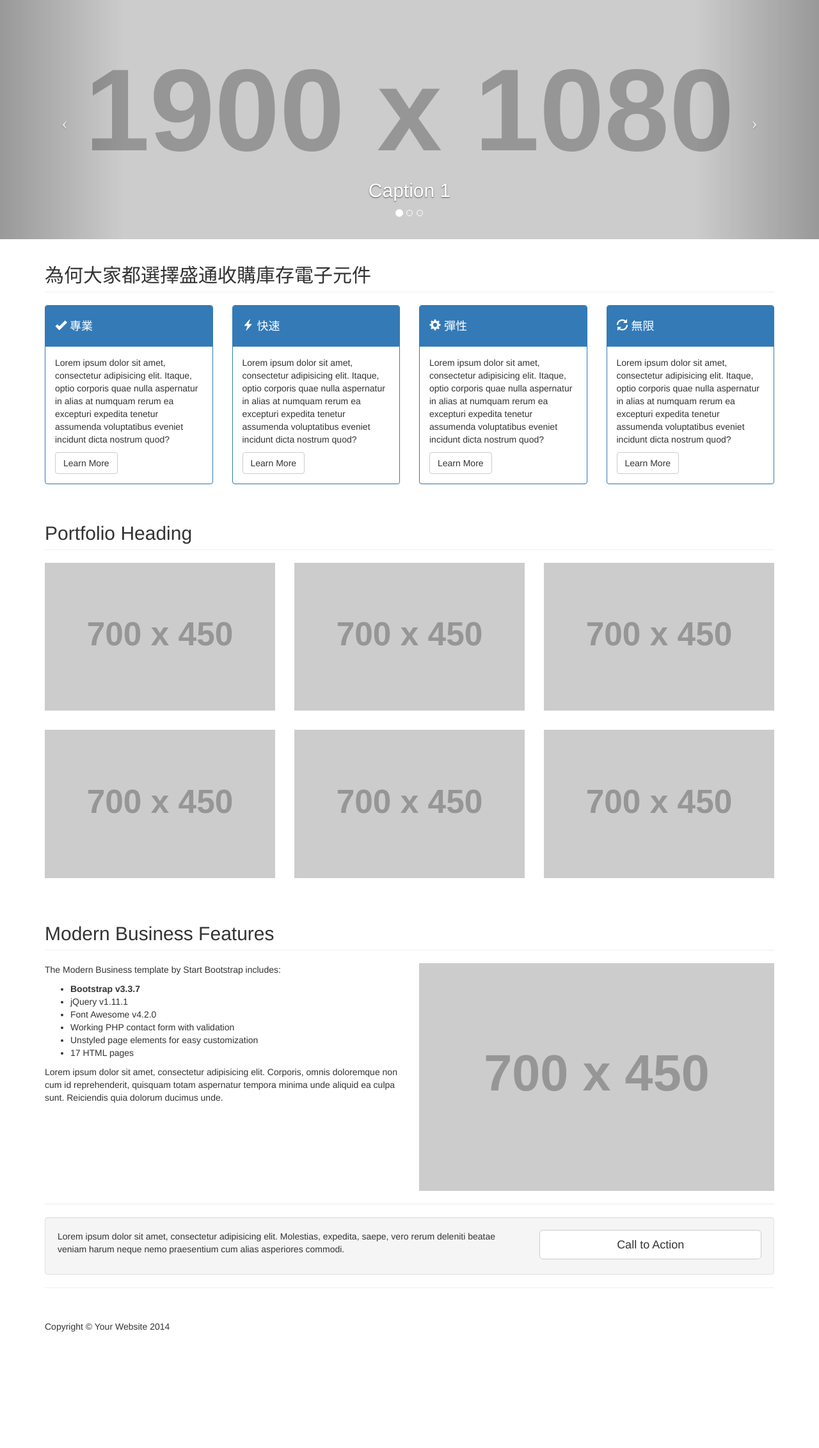
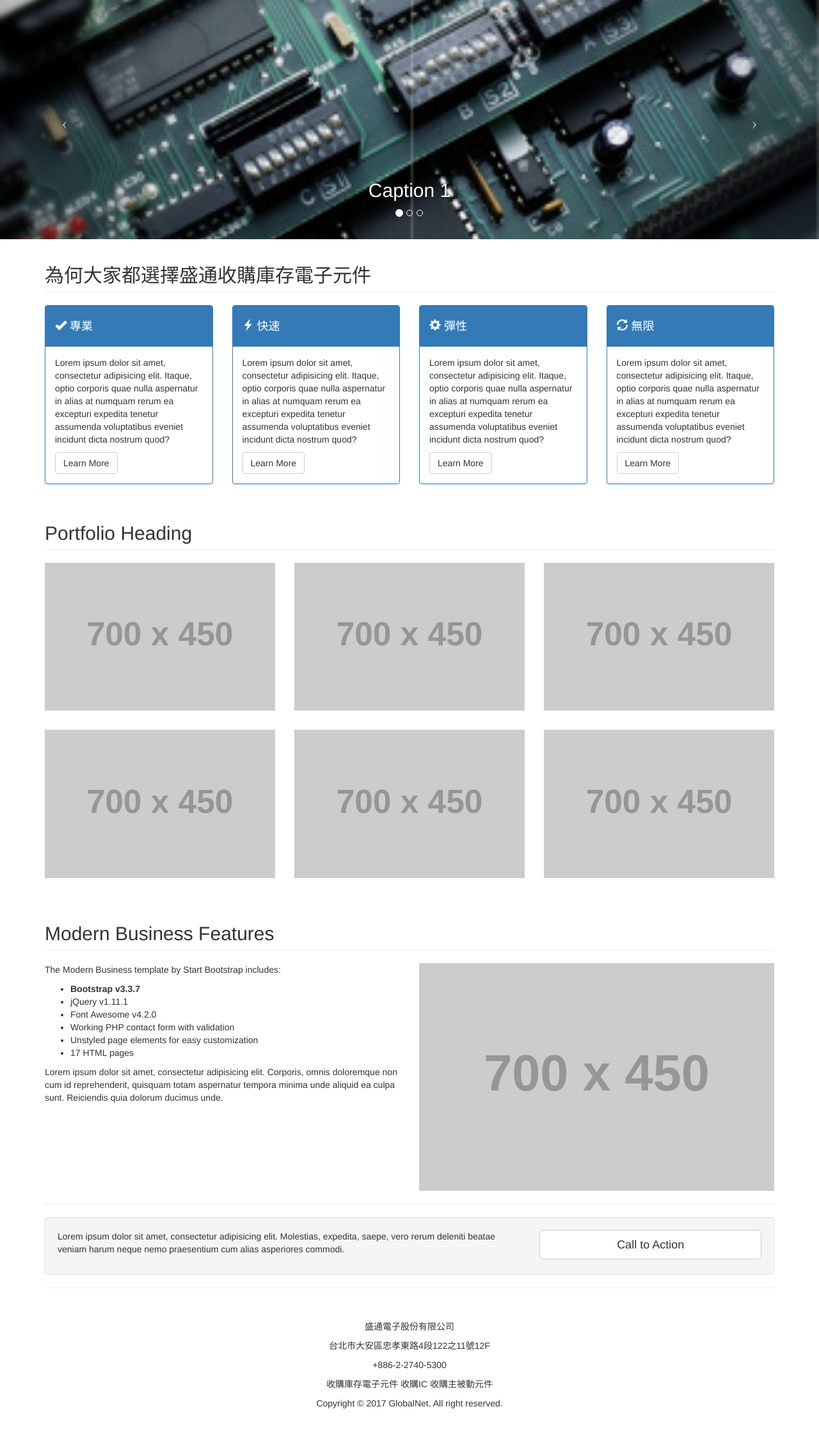
Before and after one commit to johnson0903/GNE-website, a PHP site: page / in a window 1280 px wide. Shown: the part 51-2315 px from the top of the page at 64% size. Before the commit the page ends 2133 px from the top, so only its background shows below. Run offline with PHP 8.4, Linux system fonts and the light colour scheme; grey boxes labelled with a size stand in for pictures from a placeholder-image service; some libraries are stand-ins or nearby versions.

Commit message:
試用照片

```diff
--- a/css/modern-business.css
+++ b/css/modern-business.css
@@ -72,6 +72,10 @@ footer {
     margin: 50px 0;
 }
 
+footer p{
+  text-align: center;
+}
+
 /* Responsive Styles */
 
 @media(max-width:991px) {
--- a/index.html
+++ b/index.html
@@ -130,19 +130,19 @@
         <!-- Wrapper for slides -->
         <div class="carousel-inner">
             <div class="item active">
-                <div class="fill" style="background-image:url('http://placehold.it/1900x1080&text=Slide One');"></div>
+                <div class="fill" style="background-image:url('image/product_list-main.jpg');"></div>
                 <div class="carousel-caption">
                     <h2>Caption 1</h2>
                 </div>
             </div>
             <div class="item">
-                <div class="fill" style="background-image:url('http://placehold.it/1900x1080&text=Slide Two');"></div>
+                <div class="fill" style="background-image:url('image/about-main.jpg');"></div>
                 <div class="carousel-caption">
                     <h2>Caption 2</h2>
                 </div>
             </div>
             <div class="item">
-                <div class="fill" style="background-image:url('http://placehold.it/1900x1080&text=Slide Three');"></div>
+                <div class="fill" style="background-image:url('image/product-main.jpg');"></div>
                 <div class="carousel-caption">
                     <h2>Caption 3</h2>
                 </div>
@@ -297,7 +297,11 @@
         <footer>
             <div class="row">
                 <div class="col-lg-12">
-                    <p>Copyright &copy; Your Website 2014</p>
+                    <p>盛通電子股份有限公司</p>
+                    <p>台北市大安區忠孝東路4段122之11號12F</p>
+                    <p>+886-2-2740-5300</p>
+                    <p>收購庫存電子元件 收購IC 收購主被動元件</p>
+                    <p>Copyright &copy; 2017 GlobalNet. All right reserved.</p>
                 </div>
             </div>
         </footer>
@@ -314,7 +318,7 @@
     <!-- Script to Activate the Carousel -->
     <script>
     $('.carousel').carousel({
-        interval: 5000 //changes the speed
+        interval: 2000 //changes the speed
     })
     </script>
 
```
Also changed, not shown: image/about-main.jpg (added), image/product-main.jpg (added), image/product_list-main.jpg (added).
